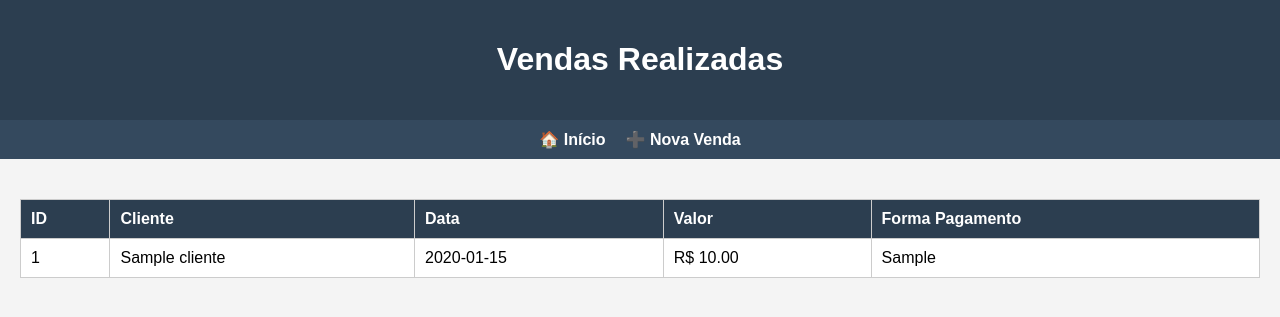
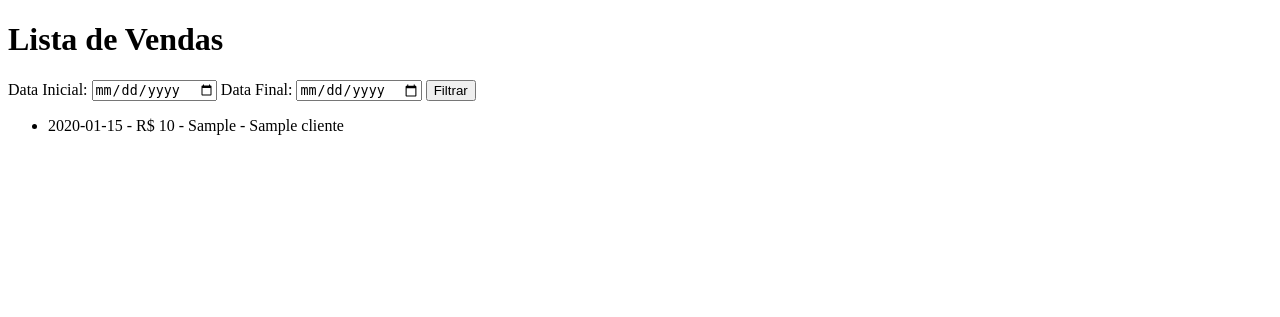
Before and after one commit to GraficaImPlotter/grafica-implotter, a FastAPI app: template app/templates/vendas.html in a window 1280 px wide. Shown: the top 317 px of the page. Run offline with FastAPI, Linux system fonts and the light colour scheme; the template is opened without the code that fills it: most values are stand-ins (such as "Sample title", 1, 10 or a date in 2020).

Commit message:
Adiciona filtro por data na listagem de vendas

```diff
--- a/app/templates/vendas.html
+++ b/app/templates/vendas.html
@@ -1,50 +1,27 @@
+
 <!DOCTYPE html>
 <html lang="pt-br">
 <head>
-    <meta charset="UTF-8">
-    <title>Vendas | Gráfica Implotter</title>
-    <style>
-        body { font-family: Arial; background: #f4f4f4; margin: 0; }
-        header { background: #2c3e50; color: white; padding: 20px; text-align: center; }
-        nav { background: #34495e; padding: 10px; display: flex; gap: 20px; justify-content: center; }
-        nav a { color: white; text-decoration: none; font-weight: bold; }
-        .conteudo { padding: 20px; }
-        table { width: 100%; border-collapse: collapse; margin-top: 20px; background: white; }
-        th, td { padding: 10px; border: 1px solid #ccc; text-align: left; }
-        th { background: #2c3e50; color: white; }
-    </style>
+  <meta charset="UTF-8">
+  <title>Vendas | Gráfica Implotter</title>
 </head>
 <body>
-<header>
-    <h1>Vendas Realizadas</h1>
-</header>
-<nav>
-    <a href="/painel">🏠 Início</a>
-    <a href="/vendas/nova">➕ Nova Venda</a>
-</nav>
-<div class="conteudo">
-    <table>
-        <thead>
-            <tr>
-                <th>ID</th>
-                <th>Cliente</th>
-                <th>Data</th>
-                <th>Valor</th>
-                <th>Forma Pagamento</th>
-            </tr>
-        </thead>
-        <tbody>
-            {% for v in vendas %}
-            <tr>
-                <td>{{ v.id }}</td>
-                <td>{{ v.cliente.nome }}</td>
-                <td>{{ v.data_criacao.strftime('%d/%m/%Y %H:%M') }}</td>
-                <td>R$ {{ '%.2f'|format(v.valor_total) }}</td>
-                <td>{{ v.forma_pagamento }}</td>
-            </tr>
-            {% endfor %}
-        </tbody>
-    </table>
-</div>
+  <h1>Lista de Vendas</h1>
+
+  <form method="get" action="/vendas">
+    <label>Data Inicial:</label>
+    <input type="date" name="data_inicial">
+    <label>Data Final:</label>
+    <input type="date" name="data_final">
+    <button type="submit">Filtrar</button>
+  </form>
+
+  <ul>
+    {% for venda in vendas %}
+      <li>
+        {{ venda.data.strftime("%d/%m/%Y") }} - R$ {{ venda.total }} - {{ venda.forma_pagamento }} - {{ venda.cliente.nome }}
+      </li>
+    {% endfor %}
+  </ul>
 </body>
 </html>
```
Also changed, not shown: app/routes/vendas.py (+21 -13 lines).
